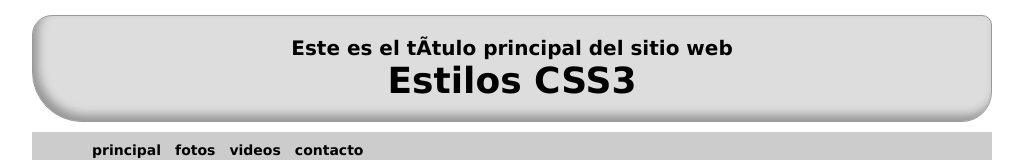
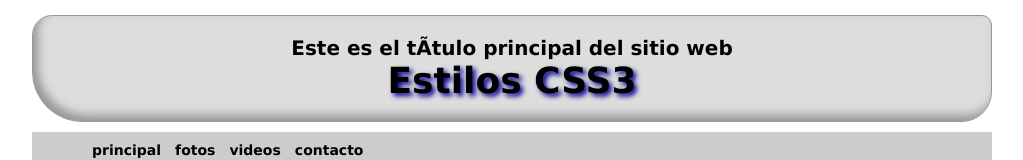
Before and after one commit to andrsvilla/ApliWeb_1, a plain HTML site: page index.html in a window 1280 px wide. Shown: the top 160 px of the page, without its empty margins (128-1151 px from the left). Drawn offline with Linux system fonts and the light colour scheme.

Commit message:
Update style-css3.css

```diff
--- a/css/style-css3.css
+++ b/css/style-css3.css
@@ -17,4 +17,5 @@
 
 #span-title {
   font: bold 36px verdana, sans-serif;
+  text-shadow: rgb(0,0,150) 3px 3px 5px;
 }
```
